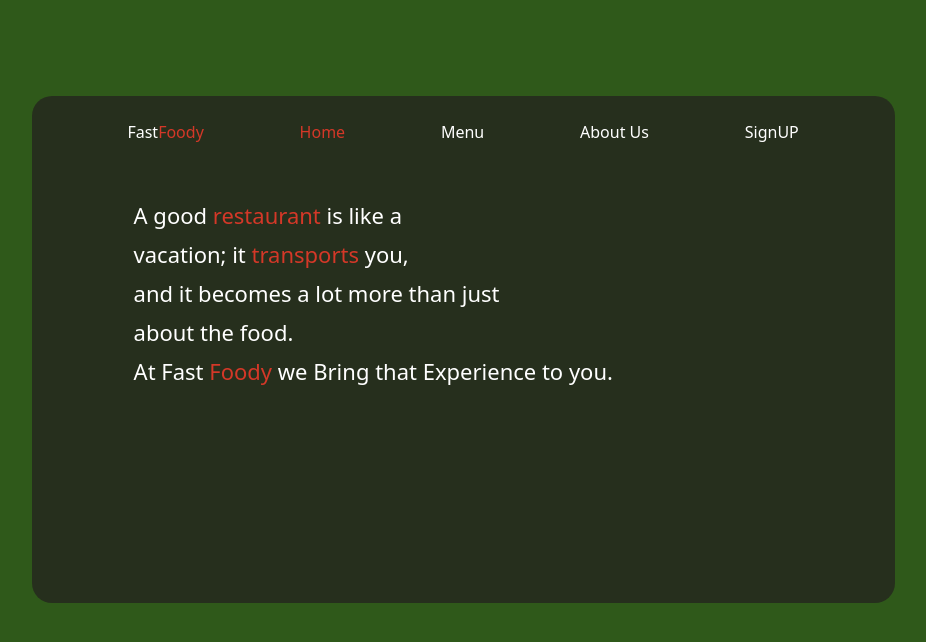
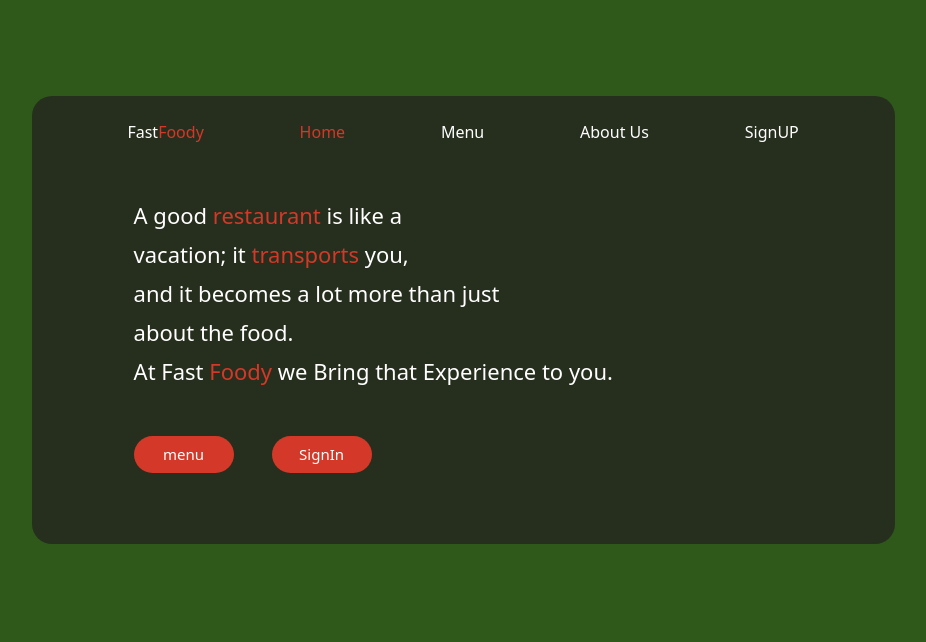
Before and after one commit to Joseph-Wairimu/fast-food, a Django app: page / in a window 1280 px wide. Shown: the top 642 px of the page, without its empty margins (186-1112 px from the left). Run offline with Django 4.2, Linux system fonts and the light colour scheme; some web fonts are replaced.

Commit message:
add and style buttons

```diff
--- a/food/templates/base.html
+++ b/food/templates/base.html
@@ -10,7 +10,7 @@
     <link href="https://fonts.googleapis.com/css2?family=Dancing+Script:wght@500&family=Smokum&display=swap" rel="stylesheet">
     <title>Fast-food</title>
 </head>
-<body>
+<body >
 
 
             {% block content %}
--- a/food/templates/index.html
+++ b/food/templates/index.html
@@ -2,6 +2,7 @@
 
 
 {% block content %}
+<div >
     <section class="home">
         <nav>
 
@@ -19,7 +20,8 @@
 
         </div>
 
-
+        <button class="menu">menu</button>
+        <button class="signin">SignIn</button>
 
 
         </section>
@@ -27,7 +29,7 @@
             .home{
         position: relative;
         width: 863px;
-height: 507px;
+        height: 28rem;
         top: 6rem;
         left: 17%;
 
@@ -52,5 +54,36 @@ font-weight: 400;
         font-size: 22px;
         line-height: 39px;
             }
+            .menu{
+
+                position: absolute;
+        width: 100px;
+        height: 37px;
+        left: 102px;
+        top: 340px;
+
+        background: #D43828;
+        border-radius: 20px;
+        border: none;
+        color: white;
+        font-size: 15px;
+            }
+            .signin{
+
+
+                position: absolute;
+        width: 100px;
+        height: 37px;
+        left: 15rem;
+        top: 340px;
+
+        background: #D43828;
+        border-radius: 20px;
+        border: none;
+        color: white;
+        font-size: 15px;
+            }
         </style>
+</div>
+
 {% endblock %}
```
Also changed, not shown: 2 other files. Lines whose indentation alone changed are shown as unchanged.
